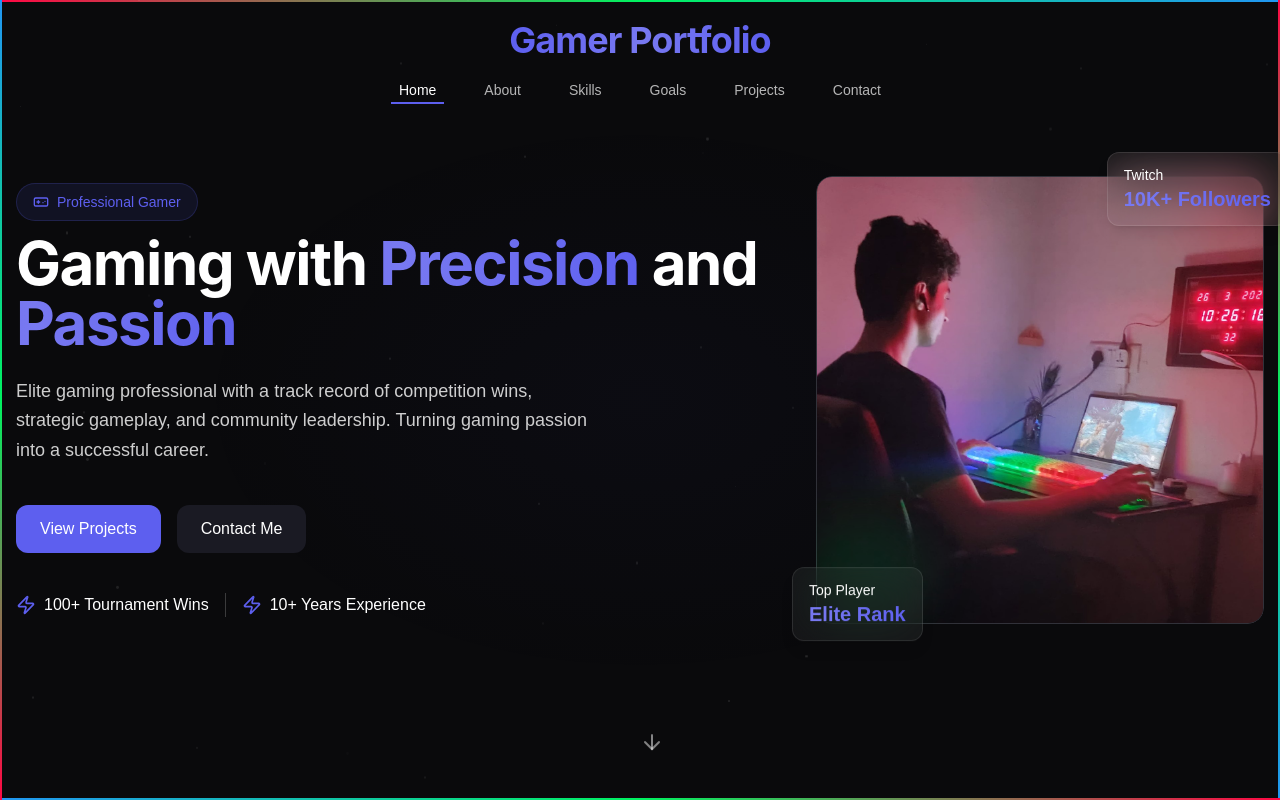
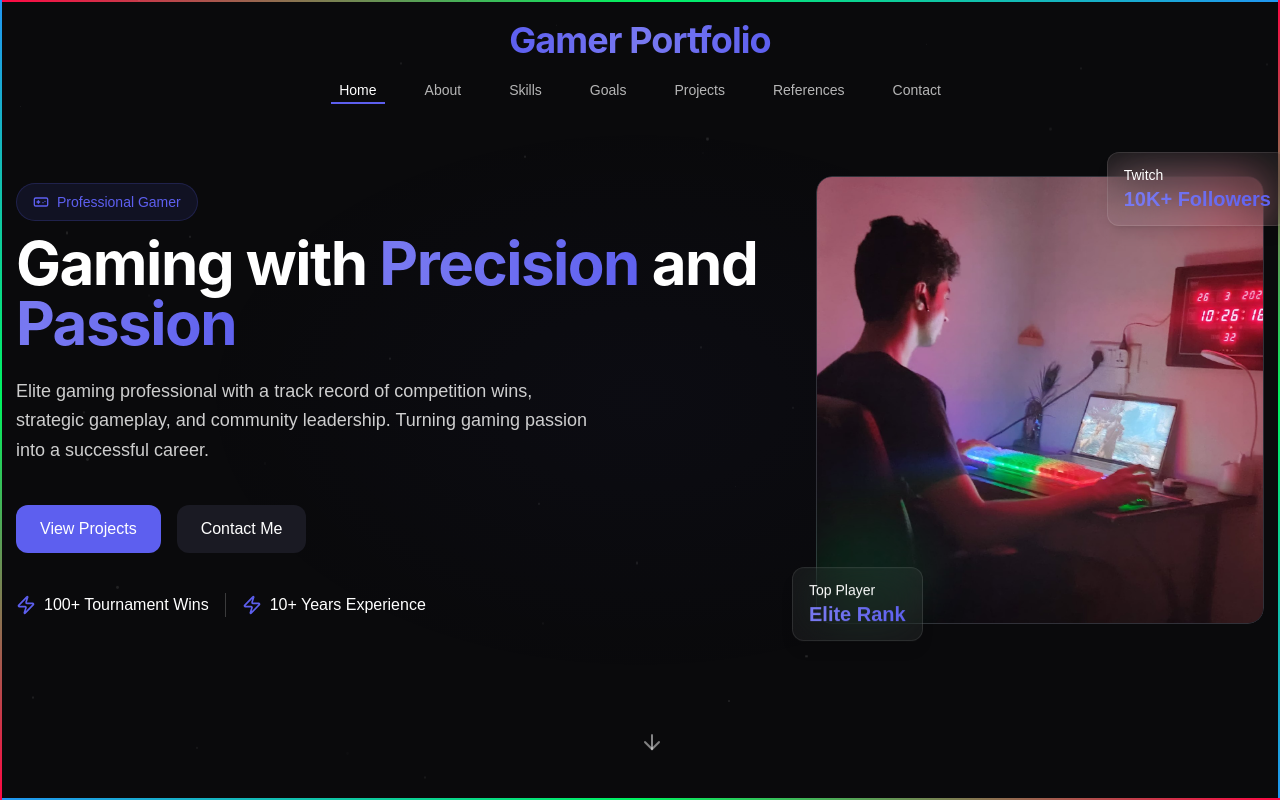
Before and after one commit to Om-Shinkar/gamerfolio-quest, a React (Vite) app: page / in a window 1280 px wide. Shown: the top 800 px of the page. Built offline with nearby package versions, Linux system fonts and the light colour scheme; a web font is replaced by a local one.

Commit message:
Update code and provide preview
The code was updated and a preview was provided.

```diff
--- a/src/components/Header.tsx
+++ b/src/components/Header.tsx
@@ -9,6 +9,7 @@ const navLinks = [
   { name: 'Skills', href: '#skills' },
   { name: 'Goals', href: '#goals' },
   { name: 'Projects', href: '#projects' },
+  { name: 'References', href: '#references' },
   { name: 'Contact', href: '#contact' }
 ];
 
```
